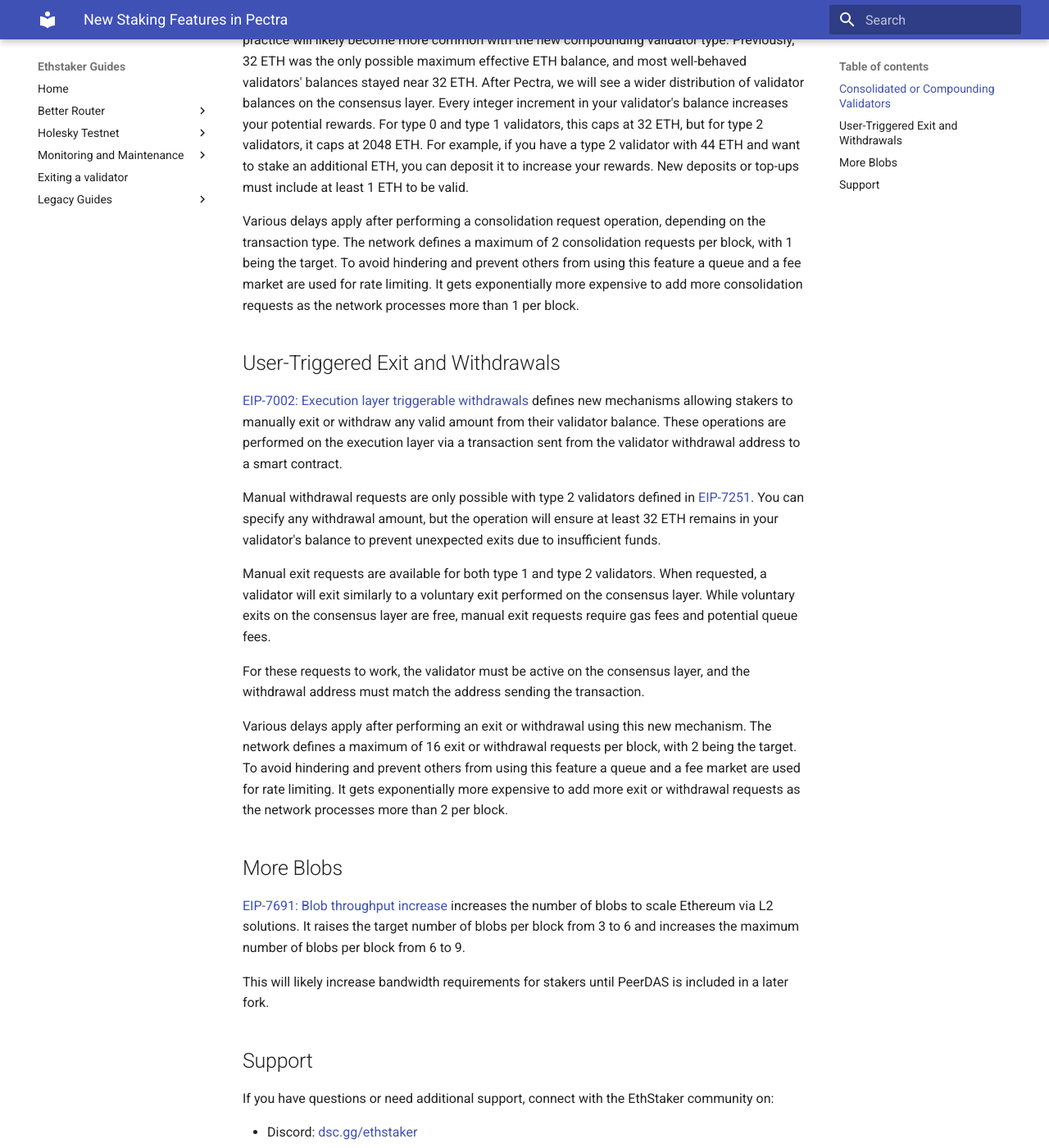
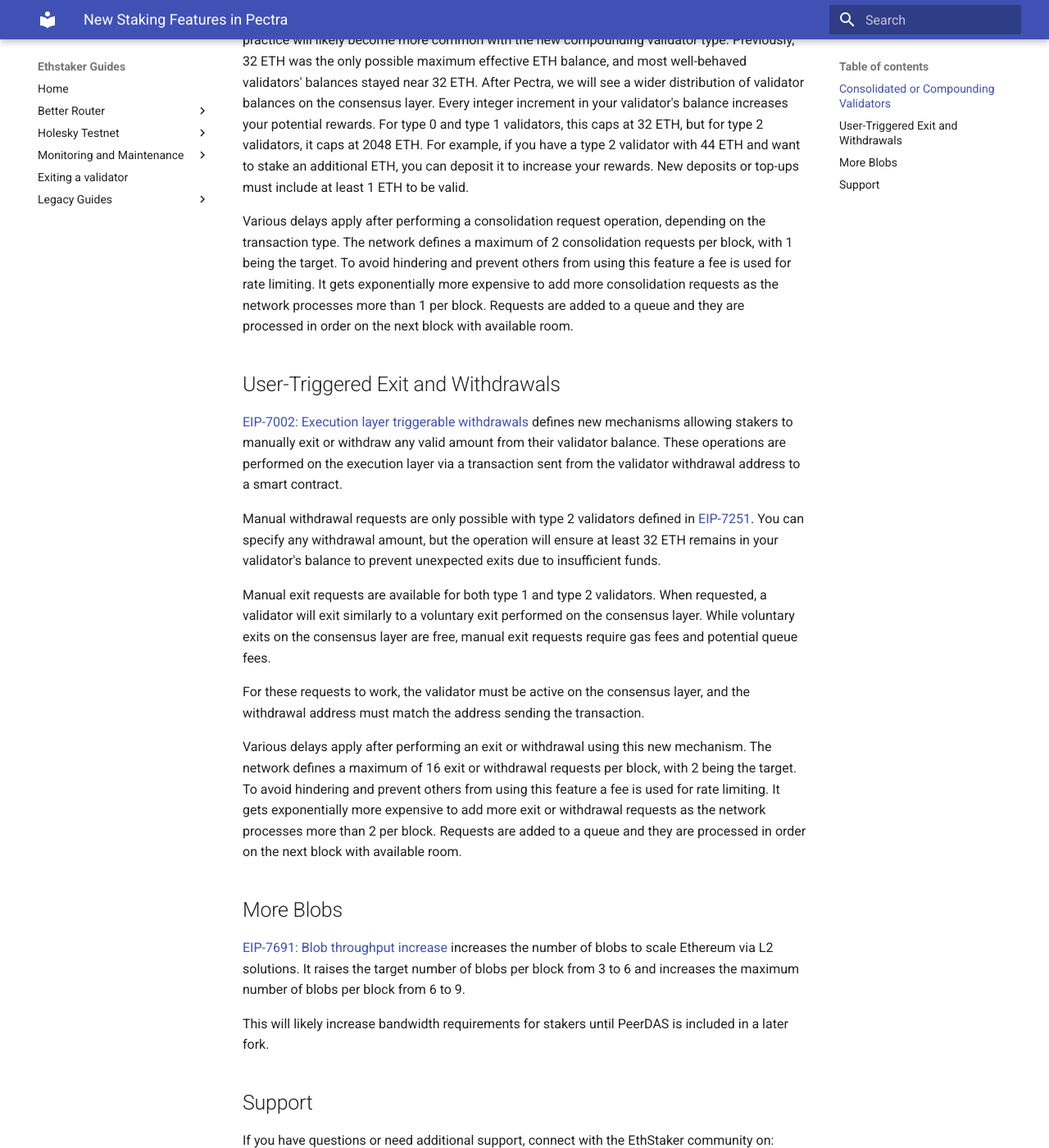
Before and after one commit to eth-educators/ethstaker-guides, an MkDocs documentation site: the page built from docs/pectra-features.md, in a window 1280 px wide and 1400 px high, scrolled down 1250 px. Shown: the whole window at 82% size. Built offline with MkDocs 1.6.1 and Material for MkDocs 9.7.7, drawn with Linux system fonts in a browser that asks for light colours.

Commit message:
Rephrasing

```diff
--- a/docs/pectra-features.md
+++ b/docs/pectra-features.md
@@ -21,7 +21,7 @@
 
 While it has always been possible to deposit additional funds into an existing validator, this practice will likely become more common with the new compounding validator type. Previously, 32 ETH was the only possible maximum effective ETH balance, and most well-behaved validators' balances stayed near 32 ETH. After Pectra, we will see a wider distribution of validator balances on the consensus layer. Every integer increment in your validator's balance increases your potential rewards. For type 0 and type 1 validators, this caps at 32 ETH, but for type 2 validators, it caps at 2048 ETH. For example, if you have a type 2 validator with 44 ETH and want to stake an additional ETH, you can deposit it to increase your rewards. New deposits or top-ups must include at least 1 ETH to be valid.
 
-Various delays apply after performing a consolidation request operation, depending on the transaction type. The network defines a maximum of 2 consolidation requests per block, with 1 being the target. To avoid hindering and prevent others from using this feature a queue and a fee market are used for rate limiting. It gets exponentially more expensive to add more consolidation requests as the network processes more than 1 per block.
+Various delays apply after performing a consolidation request operation, depending on the transaction type. The network defines a maximum of 2 consolidation requests per block, with 1 being the target. To avoid hindering and prevent others from using this feature a fee is used for rate limiting. It gets exponentially more expensive to add more consolidation requests as the network processes more than 1 per block. Requests are added to a queue and they are processed in order on the next block with available room.
 
 ## User-Triggered Exit and Withdrawals
 
@@ -33,7 +33,7 @@
 
 For these requests to work, the validator must be active on the consensus layer, and the withdrawal address must match the address sending the transaction.
 
-Various delays apply after performing an exit or withdrawal using this new mechanism. The network defines a maximum of 16 exit or withdrawal requests per block, with 2 being the target. To avoid hindering and prevent others from using this feature a queue and a fee market are used for rate limiting. It gets exponentially more expensive to add more exit or withdrawal requests as the network processes more than 2 per block.
+Various delays apply after performing an exit or withdrawal using this new mechanism. The network defines a maximum of 16 exit or withdrawal requests per block, with 2 being the target. To avoid hindering and prevent others from using this feature a fee is used for rate limiting. It gets exponentially more expensive to add more exit or withdrawal requests as the network processes more than 2 per block. Requests are added to a queue and they are processed in order on the next block with available room.
 
 ## More Blobs
 
```
